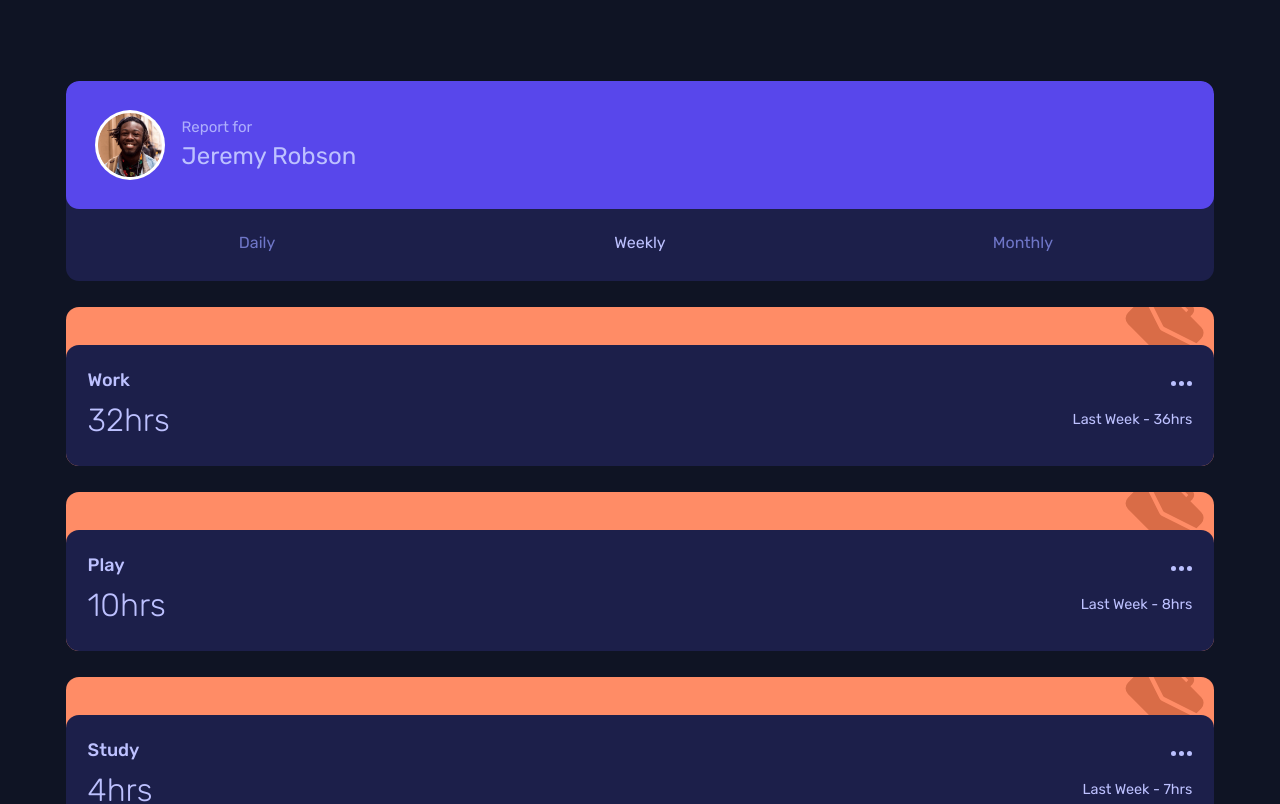
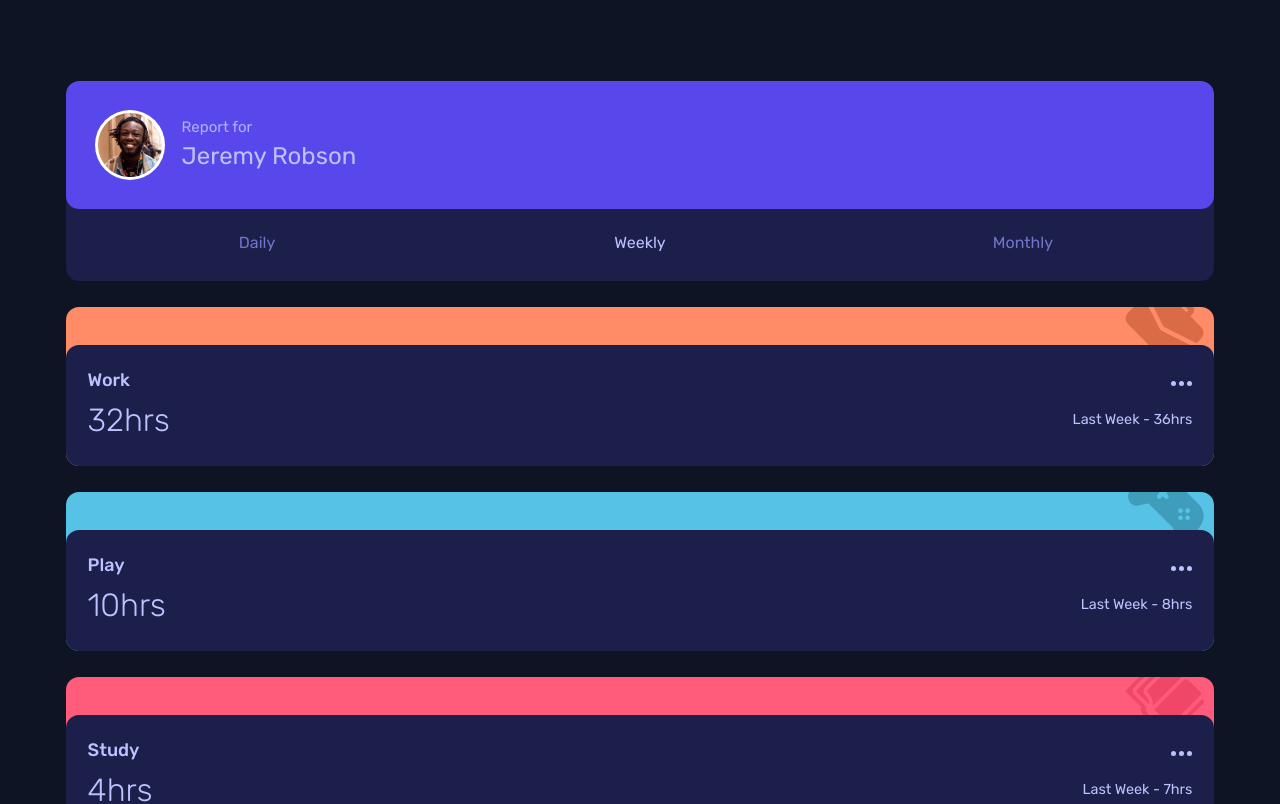
Before and after one commit to FarisPalayi/time-tracking-dashboard, a Vue app: page / in a window 1280 px wide. Shown: the top 804 px of the page. Built offline with nearby package versions, Linux system fonts and the light colour scheme.

Commit message:
⚙ Dynamic background-colors and icons

```diff
--- a/index.html
+++ b/index.html
@@ -1,6 +1,5 @@
 <!DOCTYPE html>
 <html lang="en">
-  <!-- prettier-ignore -->
   <head>
     <meta charset="UTF-8" />
     <link rel="icon" href="/favicon.ico" />
--- a/src/assets/sass/_abstracts.scss
+++ b/src/assets/sass/_abstracts.scss
@@ -19,13 +19,13 @@ $font-primary: rubik, sans-serif;
 // colors
 $colors: (
   primary: (
+    "softRed": hsl(15, 100%, 70%),
+    "softBlue": hsl(195, 74%, 62%),
+    "lightRed": hsl(348, 100%, 68%),
+    "limeGreen": hsl(145, 58%, 55%),
+    "violet": hsl(264, 64%, 52%),
+    "softOrange": hsl(43, 84%, 65%),
     "blue": hsl(246, 80%, 60%),
-    "softBlue": hsl(195, 74%, 62%),
-    "violet": hsl(264, 64%, 52%),
-    "limeGreen": hsl(145, 58%, 55%),
-    "softOrange": hsl(43, 84%, 65%),
-    "softRed": hsl(15, 100%, 70%),
-    "lightRed": hsl(348, 100%, 68%),
   ),
   neutral: (
     "veryDarkBlue": hsl(226, 43%, 10%),
@@ -50,3 +50,11 @@ $colors: (
 :root {
   @include createCSSColorVariables($colors);
 }
+
+// function used to get nested values from a map
+@function map-deep-get($map, $keys...) {
+  @each $key in $keys {
+    $map: map-get($map, $key);
+  }
+  @return $map;
+}
--- a/src/components/TimeCard.vue
+++ b/src/components/TimeCard.vue
@@ -38,7 +38,30 @@ section.time-card
 <style scoped lang="sass">
 @use "../assets/sass/abstracts" as a
 
+
+// Dynamically change the user-card's background color by looping through the a.$colors map.
+// Colors will be shown in the order they are defined in the map
+$primaryColors: a.map-deep-get(a.$colors, "primary")
+
+@each $color-name, $color in $primaryColors
+  $i: index($primaryColors, $color-name $color)
+  .time-card:nth-child(#{$i + 1})
+    background-color: $color
+
+
+// Dynamically add background-image file path in user-card ::before pseudo-element
+$time-card-bg-svgs: "work", "play", "study", "exercise", "social"
+
+@each $img-name in $time-card-bg-svgs
+  $defaultPath: "/src/assets/images"
+  $i: index($time-card-bg-svgs, $img-name)
+  .time-card:nth-child(#{$i + 1})
+    &::before
+      background-image: url(#{$defaultPath}/icon-#{$img-name}.svg)
+
+
 $time-card-bg-img-height: 38px
+
 
 .time-card
   position: relative
```
Also changed, not shown: prettier.config.js (deleted).
